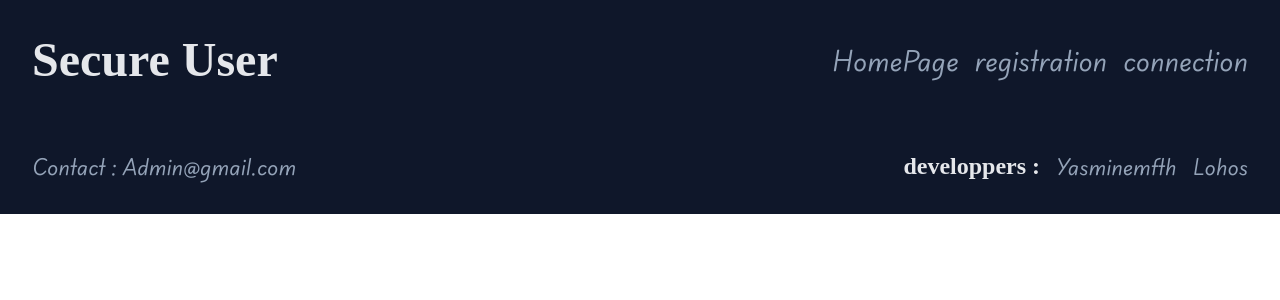
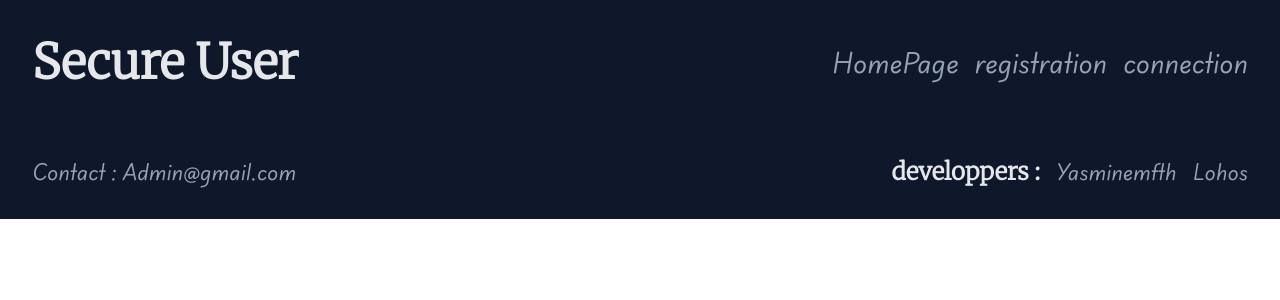
Before and after one commit to Lohos06/SecureCRUD, a PHP site: page / in a window 1280 px wide. Shown: the top 300 px of the page. Run offline with PHP 8.4, Linux system fonts and the light colour scheme; some web fonts are replaced.

Commit message:
font locale, favicon.ico

```diff
--- a/CSS/font.css
+++ b/CSS/font.css
@@ -1,20 +1,19 @@
 @font-face {
     font-family: "title";
-    src: url("/assets/font/MerriweatherVariableFont.ttf") format("truetype");
-    font-weight: 100 900;
+    src: url("/assets/font/MerriweatherVariableFont.woff2") format("woff2");
     font-style: normal;
 }
 
 @font-face {
     font-family: "text";
-    src: url("/assets/font/PlaywriteNZBVariableFont.ttf") format("truetype");
-    font-weight: 100 900;
+    src: url("/assets/font/PlaywriteNZBVariableFont.woff2") format("woff2");
     font-style: normal;
 }
 
 h1, h2, h3 {
     color: var(--textPrimary);
     font-family: "title";
+    font-weight: 700;
 }
 
 h1 {
@@ -30,6 +29,7 @@ h3 {
 p, a {
     color: var(--textSecondary);
     font-family: "text";
+    font-weight: 500;
 }
 
 p{
```
Also changed, not shown: README.md, assets/font/MerriweatherVariableFont.woff2 (added), assets/font/PlaywriteNZBVariableFont.ttf (deleted), assets/font/PlaywriteNZBVariableFont.woff2 (added), favicon.ico (added).
